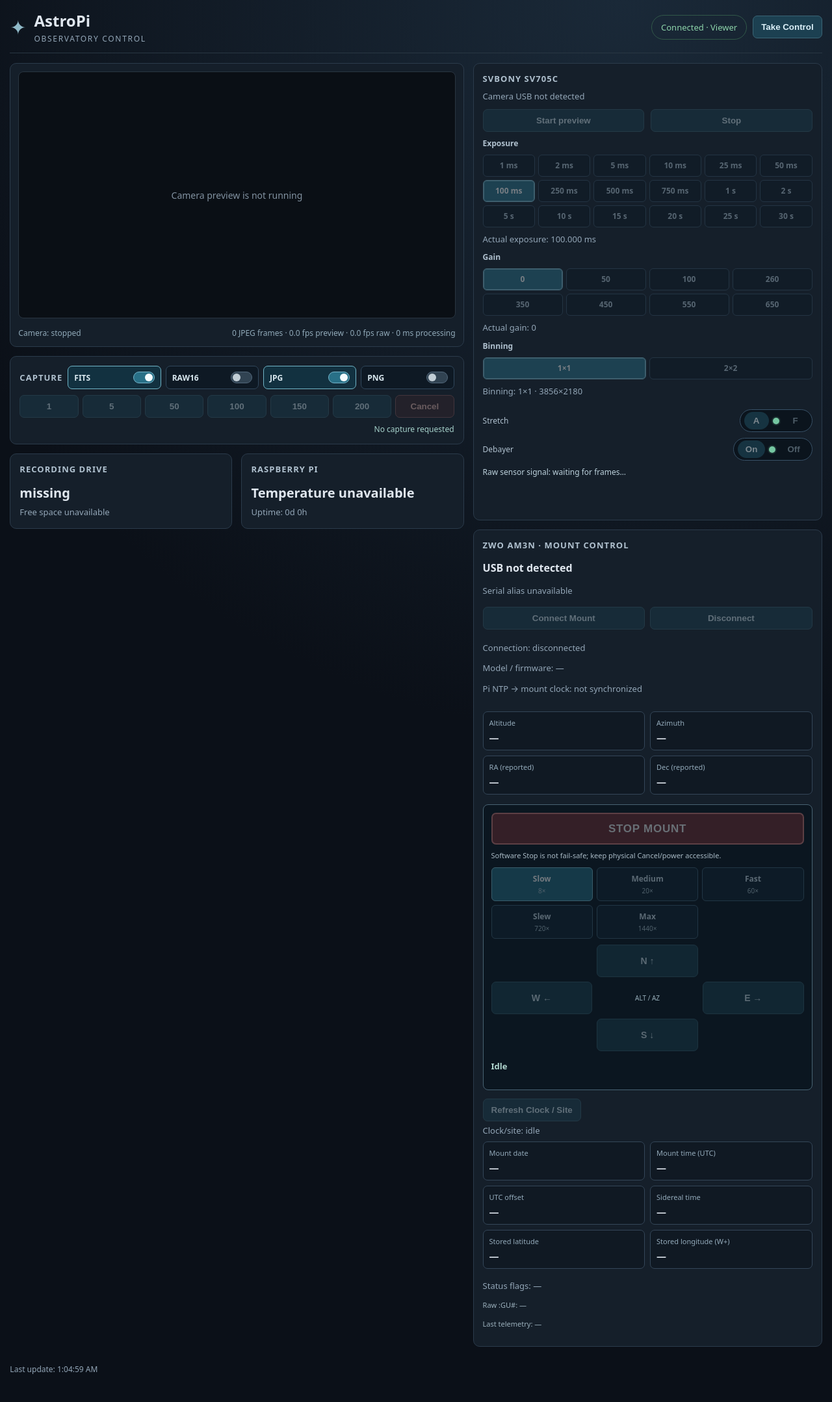
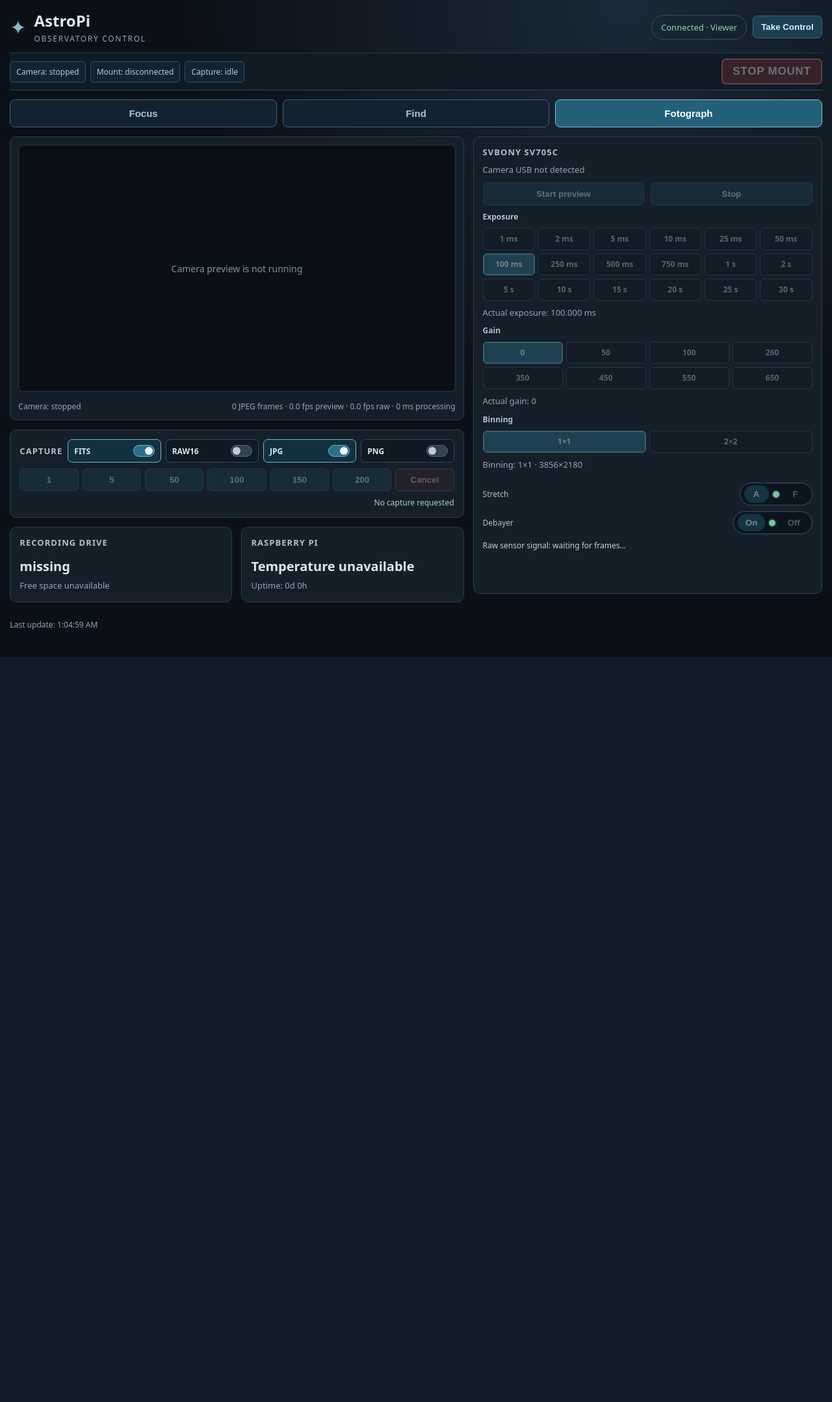
Before and after one commit to Arnbargler/astropi, a Flask app: page / in a window 1280 px wide. Shown: the whole page at 65% size. After the commit the page ends 1011 px from the top, so only its background shows below. Run offline with Flask 3, Linux system fonts and the light colour scheme; data that the repository does not hold is empty.

Commit message:
feat: add persistent Focus Find Fotograph workspaces with global Stop

```diff
--- a/astropi/static/app.js
+++ b/astropi/static/app.js
@@ -15,6 +15,8 @@ let debayerChangePending = false;
 let binningChangePending = false;
 let selectedBinning = 1;
 let previousFrame = -1;
+const workspaceTabs = ["focus", "find", "fotograph"];
+let activeTab = "fotograph";
 let progressBusy = false;
 let storageReady = false;
 let captureBusy = false;
@@ -84,7 +86,7 @@ function updateButtons() {
     $("mount-" + direction).disabled = !owner || mountPhase !== "connected" ||
       (mountMotionPhase !== "idle" && heldMountDirection !== direction) ||
       (Boolean(heldMountDirection) && heldMountDirection !== direction) ||
-      mountRequestPending ||
+      activeTab !== "find" || mountRequestPending ||
       ["queued", "reading"].includes(mountEnvironmentPhase);
   }
   const saveReady = owner && currentPhase === "running" &&
@@ -248,6 +250,41 @@ for (const speed of mountSpeeds) {
 }
 // Pointer holds have no click-to-latch behaviour. The *Pi* enforces the 600ms
 // deadline; browser events are an additional first line of defence.
+// Switching views must never leave a manual jog running.
+function activateTab(name, focusTab=false) {
+  if (!workspaceTabs.includes(name)) return;
+  if (activeTab === "find" && name !== "find" &&
+      (heldMountDirection || ["starting", "moving"].includes(mountMotionPhase)))
+    stopMount();
+  activeTab = name;
+  for (const tab of workspaceTabs) {
+    const selected = tab === name;
+    const button = $("tab-" + tab);
+    button.setAttribute("aria-selected", String(selected));
+    button.tabIndex = selected ? 0 : -1;
+    $("panel-" + tab).hidden = !selected;
+  }
+  if (name !== "find") {
+    // Relocate the same preview and settings DOM; no duplicate camera stream.
+    $(name + "-preview-slot").appendChild($("shared-preview-card"));
+    $(name + "-controls-slot").appendChild($("shared-camera-controls"));
+  }
+  if (focusTab) $("tab-" + name).focus();
+  updateButtons();
+}
+for (const tab of workspaceTabs) {
+  $("tab-" + tab).addEventListener("click", () => activateTab(tab));
+  $("tab-" + tab).addEventListener("keydown", event => {
+    const i = workspaceTabs.indexOf(tab);
+    const target = event.key === "ArrowRight" ? workspaceTabs[(i+1)%3] :
+      event.key === "ArrowLeft" ? workspaceTabs[(i+2)%3] :
+      event.key === "Home" ? workspaceTabs[0] :
+      event.key === "End" ? workspaceTabs[2] : null;
+    if (target) { event.preventDefault(); activateTab(target, true); }
+  });
+}
+activateTab("fotograph");
+
 async function stopMount() {
   heldMountDirection = null;
   if (mountStopPending || mountPhase !== "connected") return;
@@ -261,8 +298,10 @@ async function stopMount() {
     write("mount-motion", "Stop requested · checking axes for stability…");
     write("mount-error", "");
   } catch(error) {
-    write("mount-error", "Stop request failed: " + error.message +
-      " · USE PHYSICAL CANCEL/POWER!");
+    const warning = "Stop request failed: " + error.message +
+      " · USE PHYSICAL CANCEL/POWER!";
+    write("mount-error", warning);
+    write("global-mount-alert", warning);
   } finally {
     mountStopPending = false;
     updateButtons();
@@ -270,7 +309,7 @@ async function stopMount() {
 }
 $("mount-stop").addEventListener("click", stopMount);
 async function beginMountHold(direction) {
-  if (heldMountDirection || !token || mountPhase !== "connected" ||
+  if (activeTab !== "find" || heldMountDirection || !token || mountPhase !== "connected" ||
       mountMotionPhase !== "idle" ||
       ["queued", "reading"].includes(mountEnvironmentPhase)) return;
   heldMountDirection = direction;
@@ -367,6 +406,7 @@ function showMount(data) {
   if (mountPhase !== "connected" && nextPhase === "connected")
     showMountSpeed("slow");  // reconnect always starts conservatively
   mountPhase = nextPhase;
+  write("global-mount-state", "Mount: " + mountPhase);
   mountMotionPhase = data.motion_phase || "idle";
   mountEnvironmentPhase = data.environment_phase || "idle";
   const syncPhase = data.time_sync_phase || "idle";
@@ -427,8 +467,15 @@ function showMount(data) {
   write("mount-update", "Last telemetry: " +
     (active && data.updated_utc ? new Date(data.updated_utc).toLocaleTimeString() : "—"));
   write("mount-error", data.last_error || "");
-  if (mountMotionPhase === "uncertain")
-    write("mount-error", "Mount not confirmed stopped. USE PHYSICAL CANCEL/POWER.");
+  if (mountMotionPhase === "uncertain") {
+    const warning = "Mount not confirmed stopped. USE PHYSICAL CANCEL/POWER.";
+    write("mount-error", warning);
+    write("global-mount-alert", warning);
+  } else if (data.motion_warning || data.last_error) {
+    write("global-mount-alert", data.motion_warning || data.last_error);
+  } else if (mountMotionPhase === "idle" && data.stop_stable) {
+    write("global-mount-alert", "");
+  }
   updateButtons();
 }
 async function refreshMount() {
@@ -541,6 +588,8 @@ function showCapture(job) {
     cancelled: "Capture sequence cancelled", error: "Capture failed"};
   write("capture-state", (total > 1 ? "Sequence: " : "") +
     (stages[job.phase] || job.phase));
+  write("global-capture-state", total > 1 && captureBusy ?
+    "Capture: " + completed + "/" + total : "Capture: " + (job.phase || "idle"));
   write("sequence-progress", total > 1 ? completed + " / " + total +
     " frames saved" + (job.cancel_requested ? " · stopping after current write" : "") :
     "");
@@ -574,6 +623,7 @@ function showProgress(data) {
     write("binning-message", "Reopening camera with selected binning…");
   if (data.capture) showCapture(data.capture);
   write("camera-phase", "Camera: " + data.phase);
+  write("global-camera-state", "Camera: " + data.phase);
   const fps = typeof data.preview_fps === "number" ? data.preview_fps.toFixed(1) + " fps" : "— fps";
   const raw = typeof data.capture_fps === "number" ? data.capture_fps.toFixed(1) + " fps" : "— fps";
   const processing = typeof data.preview_processing_ms === "number" ? data.preview_processing_ms.toFixed(0) + " ms" : "— ms";
--- a/astropi/static/style.css
+++ b/astropi/static/style.css
@@ -8,8 +8,29 @@ h1,h2,h3,p{margin:0}h1{font-size:24px}.brand p,.intro p,.card p,footer{color:#93
 .brand p{font-size:12px;letter-spacing:.14em;text-transform:uppercase;margin-top:3px}
 .connection{font-size:13px;border:1px solid #344558;padding:9px 14px;border-radius:30px;color:#c3d4df}
 .connection.online{color:#8dd4aa;border-color:#315849}.connection.offline{color:#f3aaa6;border-color:#754a4a}
-/* Desktop workbench: imaging + capture, camera settings, mount. */
-.dashboard-grid{display:grid;grid-template-columns:minmax(0,1.95fr) minmax(350px,.95fr) minmax(360px,1.06fr);gap:14px;align-items:start;margin-top:15px}
+/* Persistent workspaces, visible shared state, and always-available mount Stop. */
+.global-status{position:sticky;top:0;z-index:20;display:flex;flex-wrap:wrap;align-items:center;
+  gap:8px 14px;padding:8px 0;background:#101a25;border-bottom:1px solid #324455}
+.global-state{display:flex;gap:7px;align-items:center;flex-wrap:wrap;flex:1}
+.global-state span{font-size:12px;color:#b5cbd6;border:1px solid #344b5b;border-radius:5px;
+  padding:7px 9px;background:#122333}
+#global-mount-alert{font-size:12px;color:#ffaaa4;font-weight:700;max-width:360px;overflow-wrap:anywhere}
+#global-mount-alert:empty{display:none}
+.global-status .mount-stop{min-height:40px;padding:8px 15px}
+.workspace-tabs{display:grid;grid-template-columns:repeat(3,minmax(0,1fr));gap:9px;margin:14px 0}
+.workspace-tabs button{font-size:15px;padding:12px;border-radius:8px;background:#132231;color:#a9c4d1}
+.workspace-tabs button[aria-selected="true"]{background:#23617a;color:#fff;border-color:#83c4d3}
+.workspace-tabs button:focus-visible{outline:2px solid #b1e0ed;outline-offset:2px}
+.workspace-panel{min-width:0}
+.workspace-note{font-size:13px;color:#9cb9ca;margin-top:12px}
+.panel-slot{min-width:0}
+.atlas-placeholder{min-height:460px;display:flex;flex-direction:column;gap:12px;
+  align-items:flex-start;justify-content:center;border-style:dashed}
+.atlas-placeholder h3{font-size:16px}
+.atlas-placeholder p{max-width:540px}
+.dashboard-grid,.focus-layout,.find-layout{display:grid;
+  grid-template-columns:minmax(0,1.95fr) minmax(350px,.95fr);gap:14px;align-items:start}
+.find-layout{grid-template-columns:minmax(0,1.95fr) minmax(360px,1.06fr)}
 .dashboard-grid>*{min-width:0}
 .imaging-column{display:flex;flex-direction:column;gap:14px;min-width:0}
 .health-strip{display:grid;grid-template-columns:repeat(2,minmax(0,1fr));gap:14px;min-width:0}
@@ -142,26 +163,25 @@ button:hover:not(:disabled){background:#2a5669}button:disabled{opacity:.38;curso
 
 /* Fluid desktop layout at 1080p, two-panel laptops, then a single column. */
 @media (max-width:1550px){
-  .dashboard-grid{grid-template-columns:minmax(0,1.3fr) minmax(350px,1fr)}
-  .imaging-column{grid-column:1;grid-row:1 / span 2}
-  .controls{grid-column:2;grid-row:1}
-  .mount-card{grid-column:2;grid-row:2}
+  .dashboard-grid,.focus-layout{grid-template-columns:minmax(0,1.3fr) minmax(330px,1fr)}
 }
 @media (max-width:920px){
-  .dashboard-grid{grid-template-columns:minmax(0,1fr);
-    grid-template-areas:"preview" "camera" "capture" "mount" "health"}
+  .dashboard-grid,.focus-layout,.find-layout{grid-template-columns:minmax(0,1fr)}
+  .dashboard-grid{grid-template-areas:"preview" "camera" "capture" "health"}
   .imaging-column{display:contents}
-  .preview-card{grid-area:preview}
-  .controls{grid-area:camera}
+  #fotograph-preview-slot{grid-area:preview}
+  #fotograph-controls-slot{grid-area:camera}
   .save-panel{grid-area:capture}
-  .mount-card{grid-area:mount}
   .health-strip{grid-area:health}
+  .atlas-placeholder{min-height:350px}
 }
 @media (max-width:650px){
   .shell{padding:12px}
   .dashboard-grid,.imaging-column,.health-strip{gap:12px}
   .card{padding:14px}
   header{flex-wrap:wrap}
+  .workspace-tabs{gap:5px}
+  .workspace-tabs button{font-size:13px;padding:10px 4px}
   .save-formats{grid-template-columns:repeat(2,minmax(0,1fr))}
   .save-header{flex-direction:column;align-items:stretch}
   .preset-grid{grid-template-columns:repeat(3,minmax(0,1fr))}
--- a/astropi/templates/index.html
+++ b/astropi/templates/index.html
@@ -19,15 +19,120 @@
         <button id="release-control" hidden>Release Control</button>
       </div>
     </header>
-    <section class="dashboard-grid" aria-label="Observatory dashboard">
+    <div class="global-status" aria-label="Live observatory status">
+      <div class="global-state">
+        <span id="global-camera-state">Camera: stopped</span>
+        <span id="global-mount-state">Mount: disconnected</span>
+        <span id="global-capture-state">Capture: idle</span>
+      </div>
+      <p id="global-mount-alert" role="alert"></p>
+      <button type="button" id="mount-stop" class="mount-stop" disabled>STOP MOUNT</button>
+    </div>
+
+    <nav class="workspace-tabs" aria-label="AstroPi workspaces" role="tablist">
+      <button type="button" id="tab-focus" role="tab" aria-controls="panel-focus" aria-selected="false" tabindex="-1">Focus</button>
+      <button type="button" id="tab-find" role="tab" aria-controls="panel-find" aria-selected="false" tabindex="-1">Find</button>
+      <button type="button" id="tab-fotograph" role="tab" aria-controls="panel-fotograph" aria-selected="true" tabindex="0">Fotograph</button>
+    </nav>
+    <section id="panel-focus" class="workspace-panel" role="tabpanel" aria-labelledby="tab-focus" hidden>
+      <div class="focus-layout">
+        <div id="focus-preview-slot" class="panel-slot"></div>
+        <div id="focus-controls-slot" class="panel-slot"></div>
+      </div>
+      <p class="workspace-note">Live preview and camera settings are shared with Fotograph. Digital zoom and star-sharpness tools come after Find.</p>
+    </section>
+    <section id="panel-find" class="workspace-panel" role="tabpanel" aria-labelledby="tab-find" hidden>
+      <div class="find-layout">
+        <article class="card atlas-placeholder">
+          <h3>Sky Atlas</h3>
+          <p>Offline VirtualSky comes next. The sky chart, Messier object search and target selection are not installed yet.</p>
+          <p>Manual mount controls remain available here. Selecting a sky target will not move the mount in the first atlas release.</p>
+        </article>
+      <article class="card mount-card">
+        <h3>ZWO AM3N · Mount control</h3>
+        <div class="metric" id="mount-usb">Checking…</div>
+        <p id="mount-serial">Checking serial alias…</p>
+        <div class="button-row">
+          <button id="mount-connect" disabled>Connect Mount</button>
+          <button id="mount-disconnect" disabled>Disconnect</button>
+        </div>
+        <p id="mount-phase" role="status">Mount disconnected</p>
+        <p id="mount-model">Model / firmware: —</p>
+        <p id="mount-time-sync" role="status">Pi NTP → mount clock: waiting to connect</p>
+        <p id="mount-time-sync-error" role="alert" class="mount-error"></p>
+        <div class="mount-coordinates" aria-label="Mount reported coordinates">
+          <div><span>Altitude</span><strong id="mount-altitude">—</strong></div>
+          <div><span>Azimuth</span><strong id="mount-azimuth">—</strong></div>
+          <div><span>RA (reported)</span><strong id="mount-ra">—</strong></div>
+          <div><span>Dec (reported)</span><strong id="mount-dec">—</strong></div>
+        </div>
+        <div class="mount-jog-panel">
+          <p class="mount-caution">Software Stop is not fail-safe; keep physical Cancel/power accessible.</p>
+          <div class="mount-speed" role="group" aria-label="Manual mount jog speed">
+            <label for="mount-speed-slow" class="mount-speed-choice">
+              <input id="mount-speed-slow" name="mount-speed" type="radio" value="slow" checked disabled>
+              <span>Slow <small>8×</small></span>
+            </label>
+            <label for="mount-speed-medium" class="mount-speed-choice">
+              <input id="mount-speed-medium" name="mount-speed" type="radio" value="medium" disabled>
+              <span>Medium <small>20×</small></span>
+            </label>
+            <label for="mount-speed-fast" class="mount-speed-choice">
+              <input id="mount-speed-fast" name="mount-speed" type="radio" value="fast" disabled>
+              <span>Fast <small>60×</small></span>
+            </label>
+            <label for="mount-speed-slew" class="mount-speed-choice">
+              <input id="mount-speed-slew" name="mount-speed" type="radio" value="slew" disabled>
+              <span>Slew <small>720×</small></span>
+            </label>
+            <label for="mount-speed-max" class="mount-speed-choice">
+              <input id="mount-speed-max" name="mount-speed" type="radio" value="max" disabled>
+              <span>Max <small>1440×</small></span>
+            </label>
+          </div>
+          <div class="mount-directions" role="group" aria-label="Press and hold to jog mount">
+            <button type="button" id="mount-north" disabled aria-label="Hold to move altitude north">N ↑</button>
+            <button type="button" id="mount-west" disabled aria-label="Hold to move azimuth west">W ←</button>
+            <span class="mount-center">ALT / AZ</span>
+            <button type="button" id="mount-east" disabled aria-label="Hold to move azimuth east">E →</button>
+            <button type="button" id="mount-south" disabled aria-label="Hold to move altitude south">S ↓</button>
+          </div>
+          <p id="mount-motion" role="status" aria-live="polite">Idle</p>
+          <p id="mount-motion-warning" role="alert" class="mount-error"></p>
+        </div>
+        <div class="mount-environment">
+          <button type="button" id="mount-read-environment" disabled>Refresh Clock / Site</button>
+          <p id="mount-environment-state" role="status">Clock/site not read</p>
+          <div class="mount-coordinates" aria-label="Mount stored clock and observing site">
+            <div><span>Mount date</span><strong id="mount-env-date">—</strong></div>
+            <div><span>Mount time (UTC)</span><strong id="mount-env-time">—</strong></div>
+            <div><span>UTC offset</span><strong id="mount-env-offset">—</strong></div>
+            <div><span>Sidereal time</span><strong id="mount-env-sidereal">—</strong></div>
+            <div><span>Stored latitude</span><strong id="mount-env-latitude">—</strong></div>
+            <div><span>Stored longitude (W+)</span><strong id="mount-env-longitude">—</strong></div>
+          </div>
+          <p id="mount-environment-error" role="alert" class="mount-error"></p>
+        </div>
+        <p id="mount-flags">Status flags: —</p>
+        <p id="mount-raw-status" class="mount-small">Raw :GU#: —</p>
+        <p id="mount-update" class="mount-small">Last telemetry: —</p>
+        <p id="mount-error" role="alert" class="mount-error"></p>
+      </article>
+      </div>
+    </section>
+    <section id="panel-fotograph" class="workspace-panel" role="tabpanel" aria-labelledby="tab-fotograph">
+      <div class="dashboard-grid" aria-label="Photography workspace">
+
       <div class="imaging-column">
-      <article class="card preview-card">
+      <div id="fotograph-preview-slot" class="panel-slot">
+      <article id="shared-preview-card" class="card preview-card">
         <div class="preview-frame">
           <img id="preview-image" alt="Live SV705C camera preview" hidden>
           <span id="preview-placeholder">Camera preview is not running</span>
         </div>
         <div class="preview-footer"><span id="camera-phase">Camera stopped</span><span id="frame-count">0 JPEG frames · — preview fps · — raw fps</span></div>
       </article>
+      </div>
     <section class="card save-panel" aria-label="Capture and save">
       <h3>Capture</h3>
       <div class="save-formats" role="group" aria-label="Save formats">
@@ -59,7 +164,8 @@
         <p id="pi-uptime">Checking uptime…</p></article>
         </div>
       </div>
-      <article class="card controls">
+      <div id="fotograph-controls-slot" class="panel-slot">
+      <article id="shared-camera-controls" class="card controls">
         <h3>SVBONY SV705C</h3>
         <p id="camera-usb">Checking USB…</p>
         <div class="button-row">
@@ -156,77 +262,8 @@
         <p id="settings-message" role="status" class="settings-message"></p>
         <p id="camera-error" role="alert"></p>
       </article>
-      <article class="card mount-card">
-        <h3>ZWO AM3N · Mount control</h3>
-        <div class="metric" id="mount-usb">Checking…</div>
-        <p id="mount-serial">Checking serial alias…</p>
-        <div class="button-row">
-          <button id="mount-connect" disabled>Connect Mount</button>
-          <button id="mount-disconnect" disabled>Disconnect</button>
-        </div>
-        <p id="mount-phase" role="status">Mount disconnected</p>
-        <p id="mount-model">Model / firmware: —</p>
-        <p id="mount-time-sync" role="status">Pi NTP → mount clock: waiting to connect</p>
-        <p id="mount-time-sync-error" role="alert" class="mount-error"></p>
-        <div class="mount-coordinates" aria-label="Mount reported coordinates">
-          <div><span>Altitude</span><strong id="mount-altitude">—</strong></div>
-          <div><span>Azimuth</span><strong id="mount-azimuth">—</strong></div>
-          <div><span>RA (reported)</span><strong id="mount-ra">—</strong></div>
-          <div><span>Dec (reported)</span><strong id="mount-dec">—</strong></div>
-        </div>
-        <div class="mount-jog-panel">
-          <button id="mount-stop" class="mount-stop" disabled>STOP MOUNT</button>
-          <p class="mount-caution">Software Stop is not fail-safe; keep physical Cancel/power accessible.</p>
-          <div class="mount-speed" role="group" aria-label="Manual mount jog speed">
-            <label for="mount-speed-slow" class="mount-speed-choice">
-              <input id="mount-speed-slow" name="mount-speed" type="radio" value="slow" checked disabled>
-              <span>Slow <small>8×</small></span>
-            </label>
-            <label for="mount-speed-medium" class="mount-speed-choice">
-              <input id="mount-speed-medium" name="mount-speed" type="radio" value="medium" disabled>
-              <span>Medium <small>20×</small></span>
-            </label>
-            <label for="mount-speed-fast" class="mount-speed-choice">
-              <input id="mount-speed-fast" name="mount-speed" type="radio" value="fast" disabled>
-              <span>Fast <small>60×</small></span>
-            </label>
-            <label for="mount-speed-slew" class="mount-speed-choice">
-              <input id="mount-speed-slew" name="mount-speed" type="radio" value="slew" disabled>
-              <span>Slew <small>720×</small></span>
-            </label>
-            <label for="mount-speed-max" class="mount-speed-choice">
-              <input id="mount-speed-max" name="mount-speed" type="radio" value="max" disabled>
-              <span>Max <small>1440×</small></span>
-            </label>
-          </div>
-          <div class="mount-directions" role="group" aria-label="Press and hold to jog mount">
-            <button type="button" id="mount-north" disabled aria-label="Hold to move altitude north">N ↑</button>
-            <button type="button" id="mount-west" disabled aria-label="Hold to move azimuth west">W ←</button>
-            <span class="mount-center">ALT / AZ</span>
-            <button type="button" id="mount-east" disabled aria-label="Hold to move azimuth east">E →</button>
-            <button type="button" id="mount-south" disabled aria-label="Hold to move altitude south">S ↓</button>
-          </div>
-          <p id="mount-motion" role="status" aria-live="polite">Idle</p>
-          <p id="mount-motion-warning" role="alert" class="mount-error"></p>
-        </div>
-        <div class="mount-environment">
-          <button type="button" id="mount-read-environment" disabled>Refresh Clock / Site</button>
-          <p id="mount-environment-state" role="status">Clock/site not read</p>
-          <div class="mount-coordinates" aria-label="Mount stored clock and observing site">
-            <div><span>Mount date</span><strong id="mount-env-date">—</strong></div>
-            <div><span>Mount time (UTC)</span><strong id="mount-env-time">—</strong></div>
-            <div><span>UTC offset</span><strong id="mount-env-offset">—</strong></div>
-            <div><span>Sidereal time</span><strong id="mount-env-sidereal">—</strong></div>
-            <div><span>Stored latitude</span><strong id="mount-env-latitude">—</strong></div>
-            <div><span>Stored longitude (W+)</span><strong id="mount-env-longitude">—</strong></div>
-          </div>
-          <p id="mount-environment-error" role="alert" class="mount-error"></p>
-        </div>
-        <p id="mount-flags">Status flags: —</p>
-        <p id="mount-raw-status" class="mount-small">Raw :GU#: —</p>
-        <p id="mount-update" class="mount-small">Last telemetry: —</p>
-        <p id="mount-error" role="alert" class="mount-error"></p>
-      </article>
+      </div>
+      </div>
     </section>
     <footer>Last update: <span id="last-update">—</span></footer>
   </main>
```
Also changed, not shown: DEVELOPMENT.md (+24 -19 lines), REQUIREMENTS.md (+17 -18 lines), SETUP.md (+9 -7 lines), tests/test_ui.cjs (+132 -23 lines), README.md.
